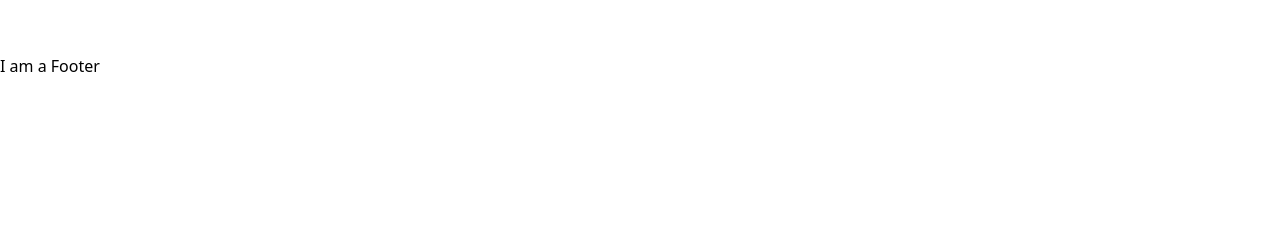
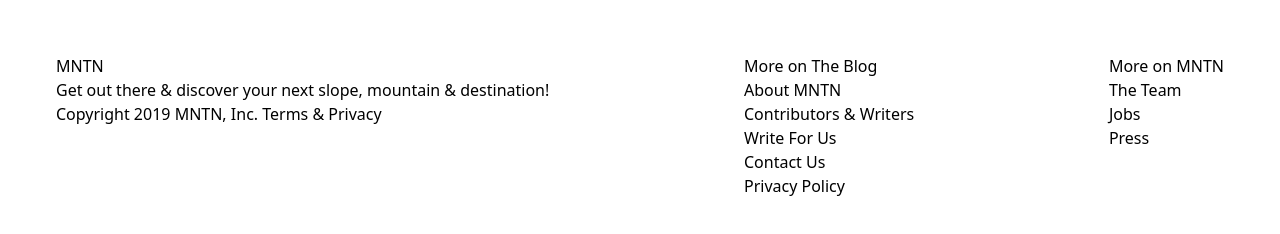
Before and after one commit to Ankita-singh-05/MNTN-Landing-Page, a React (Create React App) app: page / in a window 1280 px wide. Shown: the part 682-916 px from the top of the page. Before the commit the page ends 800 px from the top, so only its background shows below. Built offline with nearby package versions, Linux system fonts and the light colour scheme.

Commit message:
Footer Component

```diff
--- a/src/components/footer/footer.component.js
+++ b/src/components/footer/footer.component.js
@@ -1,9 +1,33 @@
 import React from "react";
 
 function Footer() {
-    return (
-        <>I am a Footer</>
-    );
-};
+  return (
+    <div className="flex justify-between m-14">
+      <div>
+        <h1>MNTN</h1>
+        <p>Get out there & discover your next slope, mountain & destination!</p>
+        <p>Copyright 2019 MNTN, Inc. Terms & Privacy</p>
+      </div>
+      <div>
+        More on The Blog
+        <div className="list-none">
+          <li>About MNTN</li>
+          <li>Contributors & Writers</li>
+          <li>Write For Us</li>
+          <li>Contact Us</li>
+          <li>Privacy Policy</li>
+        </div>
+      </div>
+      <div className="">
+        More on MNTN
+        <div className="list-none">
+          <li>The Team</li>
+          <li>Jobs</li>
+          <li>Press</li>
+        </div>
+      </div>
+    </div>
+  );
+}
 
 export default Footer;
```
